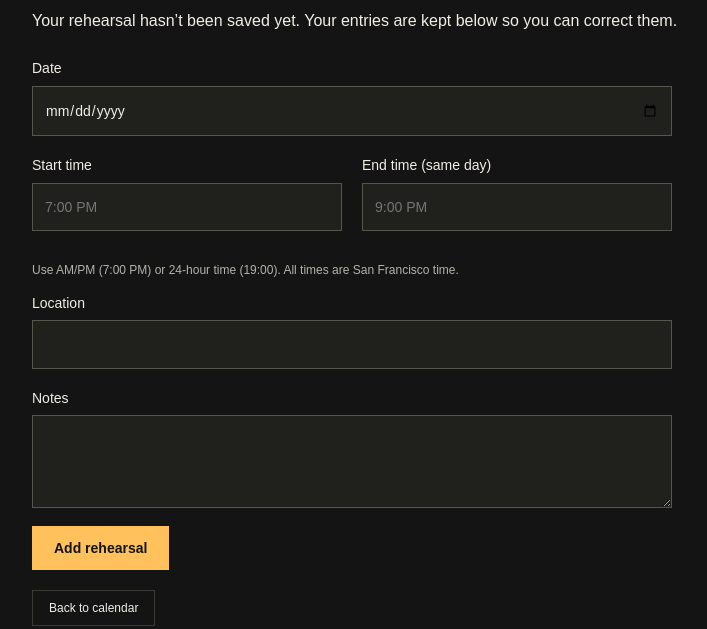
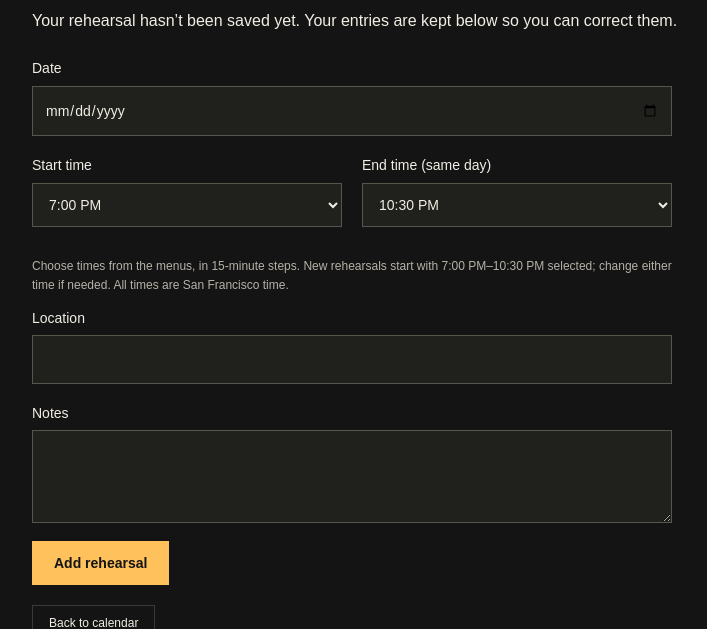
Before and after one commit to joeeralph/the-after-hours, a Flask app: template templates/rehearsal_error.html in a window 1280 px wide. Shown: the part 272-901 px from the top of the page, without its empty margins (58-765 px from the left). Run offline with Flask 3, Linux system fonts and the light colour scheme; the template is opened without the code that fills it, so the values that code supplies are empty.

Commit message:
Use rehearsal time dropdowns defaulting to 7 PM–10:30 PM

```diff
--- a/band_admin.py
+++ b/band_admin.py
@@ -63,6 +63,10 @@ def initialize_accounts(conn, legacy_password):
 
 
 def register_band_admin(app, db, current_user, private, admin_only):
+    app.jinja_env.globals['rehearsal_time_choices'] = [
+        (f'{hour:02d}:{minute:02d}', f'{hour % 12 or 12}:{minute:02d} {"AM" if hour < 12 else "PM"}')
+        for hour in range(24) for minute in range(0, 60, 15)
+    ]
     @app.get('/admin/songs')
     @private
     def songs():
--- a/templates/rehearsal_form.html
+++ b/templates/rehearsal_form.html
@@ -1,6 +1,9 @@
+{% macro time_menu(name, label, value) %}
+<label>{{ label }}<select name="{{ name }}" required>{% if value not in rehearsal_time_choices|map(attribute=0)|list %}<option value="{{ value }}" selected>{{ value or 'Choose a time' }}</option>{% endif %}{% for stored, displayed in rehearsal_time_choices %}<option value="{{ stored }}" {% if stored == value %}selected{% endif %}>{{ displayed }}</option>{% endfor %}</select></label>
+{% endmacro %}
 {% macro rehearsal_form(r=None) %}
 <form action="{{ url_for('save_rehearsal') }}" method="post" class="editor"><input type="hidden" name="csrf" value="{{ csrf_token() }}">{% if r and r.id %}<input type="hidden" name="id" value="{{ r.id }}">{% endif %}
 <label>Date<input type="date" name="day" value="{{ r.day if r else selected.isoformat() }}" required></label>
-<div class="form-pair"><label>Start time<input type="text" name="start" placeholder="7:00 PM" maxlength="20" value="{{ r.start if r else '' }}" required></label><label>End time (same day)<input type="text" name="finish" placeholder="9:00 PM" maxlength="20" value="{{ r.finish if r else '' }}" required></label></div><p class="small">Use AM/PM (7:00 PM) or 24-hour time (19:00). All times are San Francisco time.</p>
+<div class="form-pair">{{ time_menu('start', 'Start time', r.start if r else '19:00') }}{{ time_menu('finish', 'End time (same day)', r.finish if r else '22:30') }}</div><p class="small">Choose times from the menus, in 15-minute steps. New rehearsals start with 7:00 PM–10:30 PM selected; change either time if needed. All times are San Francisco time.</p>
 <label>Location<input name="location" value="{{ r.location if r else '' }}" maxlength="200" required></label><label>Notes<textarea name="notes" maxlength="2000" rows="3">{{ r.notes if r else '' }}</textarea></label><button>{{ 'Save rehearsal changes' if r and r.id else 'Add rehearsal' }}</button></form>
 {% endmacro %}
```
Also changed, not shown: tests/test_calendar.py (+15 -0 lines).
